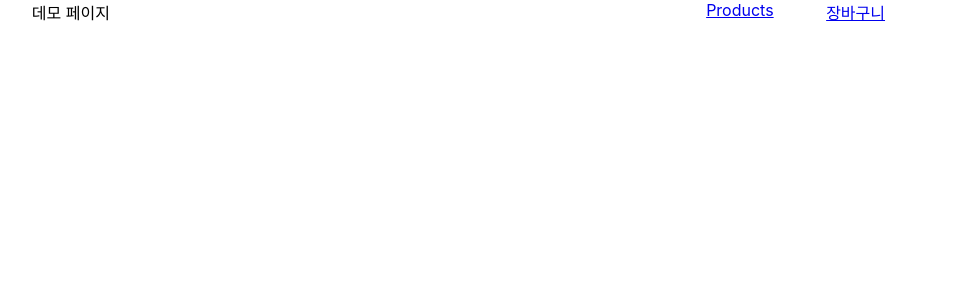
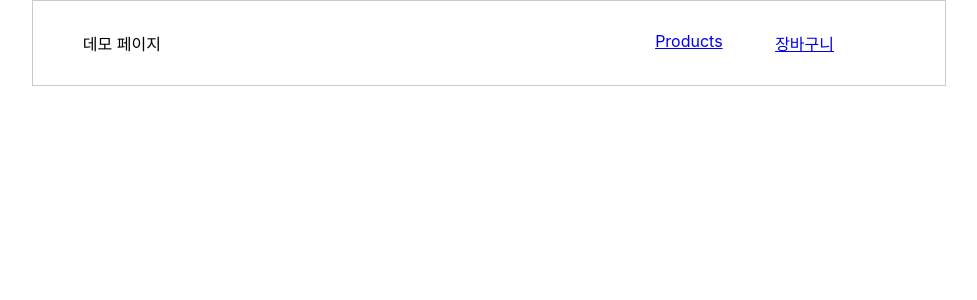
Before and after one commit to oleneyl/simple_shopping, a React (Create React App) app: page / in a window 1280 px wide. Shown: the top 300 px of the page, without its empty margins (151-1128 px from the left). Built offline with nearby package versions, Linux system fonts and the light colour scheme.

Commit message:
Better navbar.

```diff
--- a/src/App.js
+++ b/src/App.js
@@ -57,7 +57,7 @@ class App extends Component {
       <div style={{display:'flex'}}>
         <div style={{flex:1}}/>
         <div style={{flex:5}}>
-          <div style={{display:'flex'}}>
+          <div style={{display:'flex', padding:'30px 50px', border : '1px solid #CACACA'}}>
             <div style={{flex:1}}>데모 페이지</div>
             <div style={{width:120}}>
               <NavLink to={'/products'}>Products</NavLink>
```
